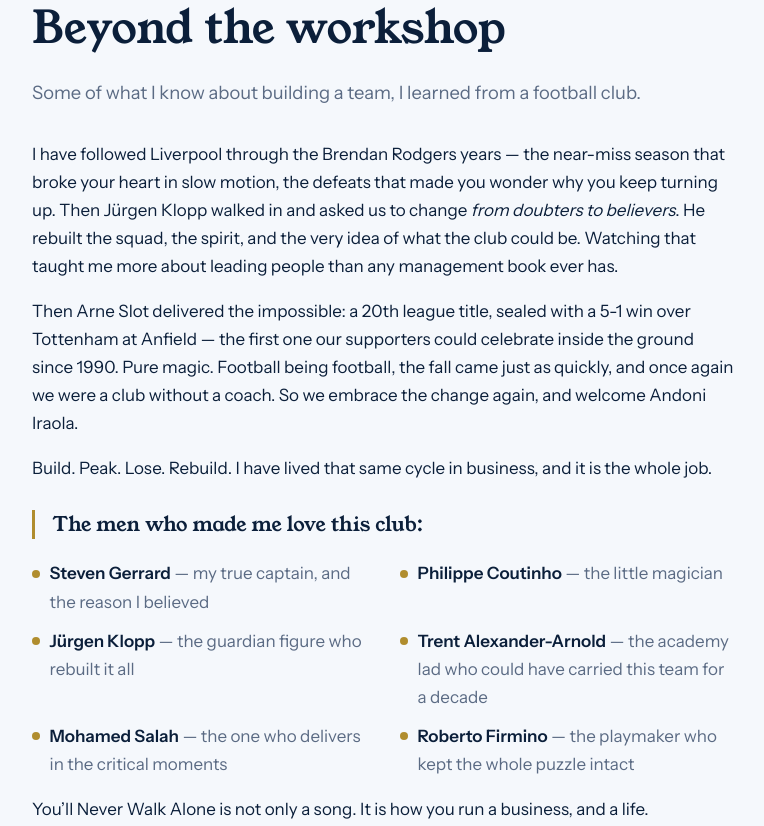
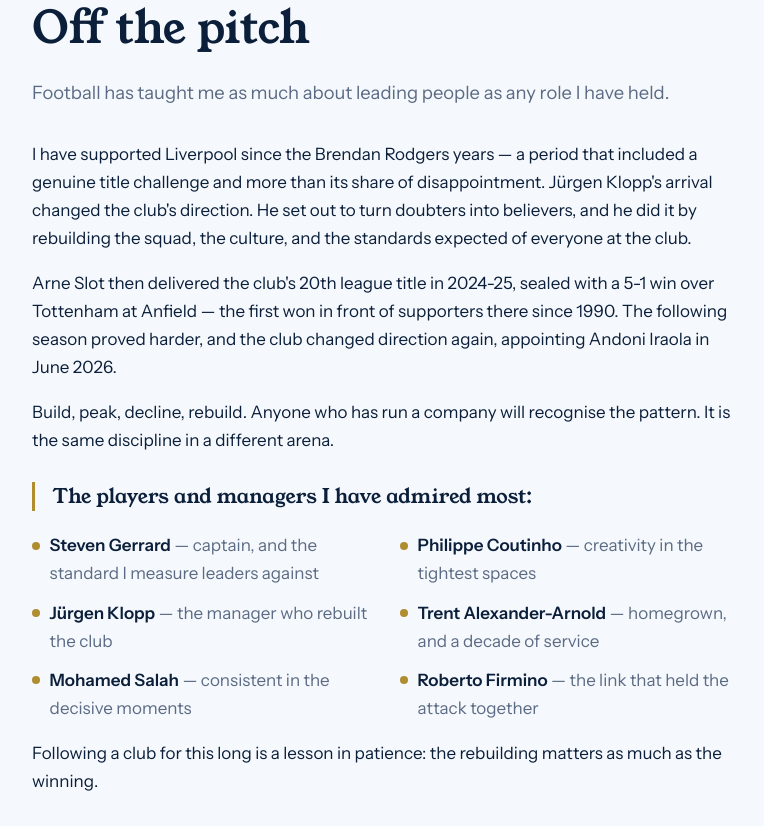
Before and after one commit to jarghaa/Jarghaa-portfolio, a plain HTML site: page index.html in a window 1280 px wide. Shown: the part 4165-4991 px from the top of the page, without its empty margins (68-832 px from the left). Drawn offline with Linux system fonts and the light colour scheme.

Commit message:
Soften the Liverpool section to a more understated, professional register; rename heading to 'Off the pitch' to avoid clashing with the services lede

```diff
--- a/index.html
+++ b/index.html
@@ -171,22 +171,22 @@
 
   <section class="section-alt">
     <div class="wrap">
-      <h2>Beyond the workshop</h2>
-      <p class="lede">Some of what I know about building a team, I learned from a football club.</p>
+      <h2>Off the pitch</h2>
+      <p class="lede">Football has taught me as much about leading people as any role I have held.</p>
       <div class="prose">
-        <p>I have followed Liverpool through the Brendan Rodgers years — the near-miss season that broke your heart in slow motion, the defeats that made you wonder why you keep turning up. Then Jürgen Klopp walked in and asked us to change <em>from doubters to believers</em>. He rebuilt the squad, the spirit, and the very idea of what the club could be. Watching that taught me more about leading people than any management book ever has.</p>
-        <p>Then Arne Slot delivered the impossible: a 20th league title, sealed with a 5-1 win over Tottenham at Anfield — the first one our supporters could celebrate inside the ground since 1990. Pure magic. Football being football, the fall came just as quickly, and once again we were a club without a coach. So we embrace the change again, and welcome Andoni Iraola.</p>
-        <p>Build. Peak. Lose. Rebuild. I have lived that same cycle in business, and it is the whole job.</p>
-        <p class="pull">The men who made me love this club:</p>
+        <p>I have supported Liverpool since the Brendan Rodgers years — a period that included a genuine title challenge and more than its share of disappointment. Jürgen Klopp's arrival changed the club's direction. He set out to turn doubters into believers, and he did it by rebuilding the squad, the culture, and the standards expected of everyone at the club.</p>
+        <p>Arne Slot then delivered the club's 20th league title in 2024-25, sealed with a 5-1 win over Tottenham at Anfield — the first won in front of supporters there since 1990. The following season proved harder, and the club changed direction again, appointing Andoni Iraola in June 2026.</p>
+        <p>Build, peak, decline, rebuild. Anyone who has run a company will recognise the pattern. It is the same discipline in a different arena.</p>
+        <p class="pull">The players and managers I have admired most:</p>
         <ul class="heroes">
-          <li><strong>Steven Gerrard</strong> <span>— my true captain, and the reason I believed</span></li>
-          <li><strong>Philippe Coutinho</strong> <span>— the little magician</span></li>
-          <li><strong>Jürgen Klopp</strong> <span>— the guardian figure who rebuilt it all</span></li>
-          <li><strong>Trent Alexander-Arnold</strong> <span>— the academy lad who could have carried this team for a decade</span></li>
-          <li><strong>Mohamed Salah</strong> <span>— the one who delivers in the critical moments</span></li>
-          <li><strong>Roberto Firmino</strong> <span>— the playmaker who kept the whole puzzle intact</span></li>
+          <li><strong>Steven Gerrard</strong> <span>— captain, and the standard I measure leaders against</span></li>
+          <li><strong>Philippe Coutinho</strong> <span>— creativity in the tightest spaces</span></li>
+          <li><strong>Jürgen Klopp</strong> <span>— the manager who rebuilt the club</span></li>
+          <li><strong>Trent Alexander-Arnold</strong> <span>— homegrown, and a decade of service</span></li>
+          <li><strong>Mohamed Salah</strong> <span>— consistent in the decisive moments</span></li>
+          <li><strong>Roberto Firmino</strong> <span>— the link that held the attack together</span></li>
         </ul>
-        <p>You’ll Never Walk Alone is not only a song. It is how you run a business, and a life.</p>
+        <p>Following a club for this long is a lesson in patience: the rebuilding matters as much as the winning.</p>
       </div>
     </div>
   </section>
```
Also changed, not shown: 1 other file.
